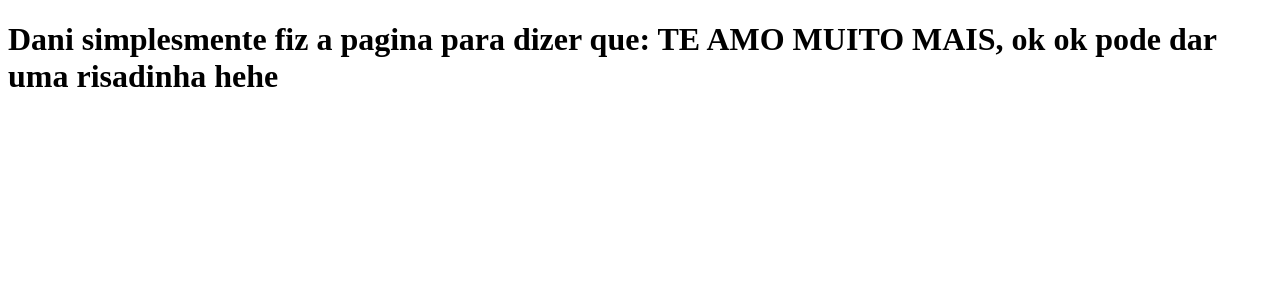
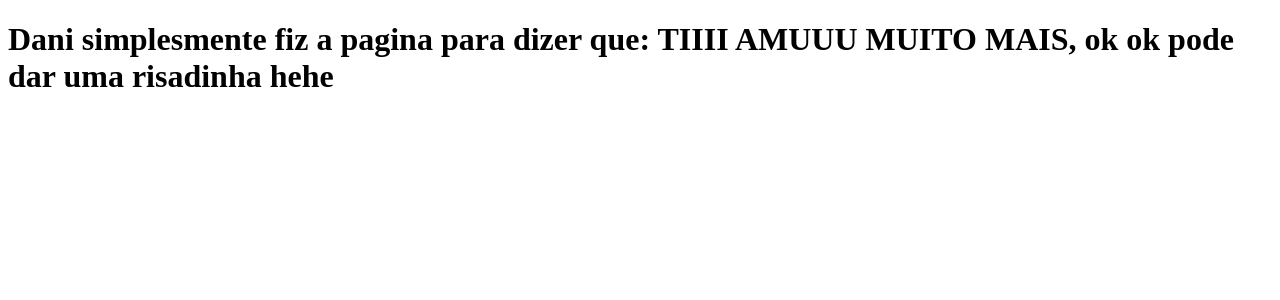
Before and after one commit to MelloBirkan/clone-tabnews, a Next.js app: page / in a window 1280 px wide. Shown: the top 300 px of the page. Built offline with nearby package versions, Linux system fonts and the light colour scheme.

Commit message:
O arquivo `index.js` teve seu conteudo alterado

```diff
--- a/pages/index.js
+++ b/pages/index.js
@@ -1,8 +1,8 @@
 function Home() {
   return (
     <h1>
-      Dani simplesmente fiz a pagina para dizer que: TE AMO MUITO MAIS, ok ok
-      pode dar uma risadinha hehe
+      Dani simplesmente fiz a pagina para dizer que: TIIII AMUUU MUITO MAIS, ok
+      ok pode dar uma risadinha hehe
     </h1>
   );
 }
```
